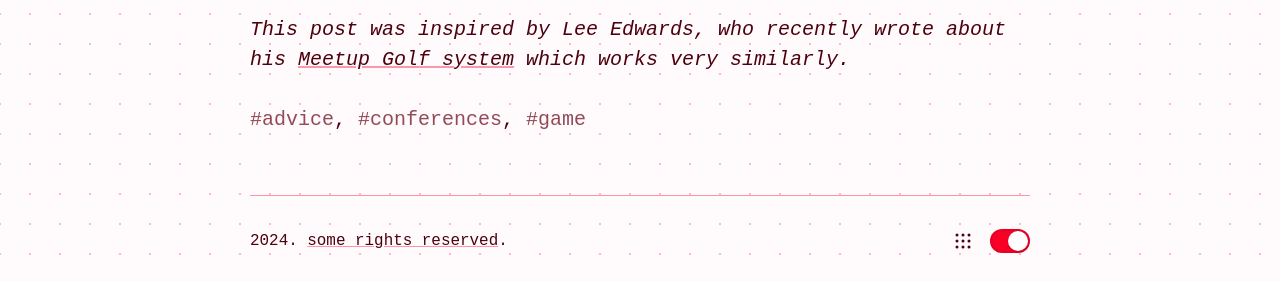
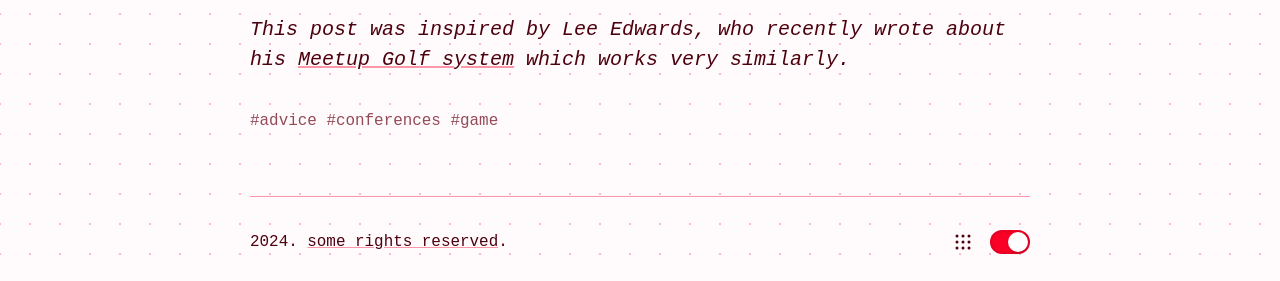
Before and after one commit to mbbischoff/website, a Jekyll site: the page built from _posts/2013-08-03-you-re-up.markdown, in a window 1280 px wide. Shown: the part 1606-1887 px from the top of the page. Built offline with Jekyll 4.4.1, drawn with Linux system fonts in a browser that asks for light colours; some web fonts are replaced; comment, search, counter and statistics services are not loaded; a style sheet for code colours, icons or effects is not loaded.

Commit message:
Tag styling

```diff
--- a/_includes/tags.html
+++ b/_includes/tags.html
@@ -13,7 +13,9 @@
     <!-- <strong>Tagged</strong>: -->
     {% assign sorted_tags = include.post.tags | sort %}
     {% for tag in sorted_tags %}
-      <span class="post-tag">#{{ tag }}</span>{% unless forloop.last == true %}, {% endunless %}
+    <section class ="tags">
+      <span class="tag">#{{ tag }}</span>{% unless forloop.last == true %} {% endunless %}
+    </section>
     {% endfor %}
   {% endif %}
 </p>
--- a/_sass/themes/_themes.scss
+++ b/_sass/themes/_themes.scss
@@ -80,9 +80,15 @@ article {
 		}
 	}
 
-	.post-tag {
+	section.tags {
+		display: inline;
+		font-size: var(--step--1);
 		color: var(--text-secondary);
+
+		&.tag {}
+
 	}
+
 
 }
 
```
